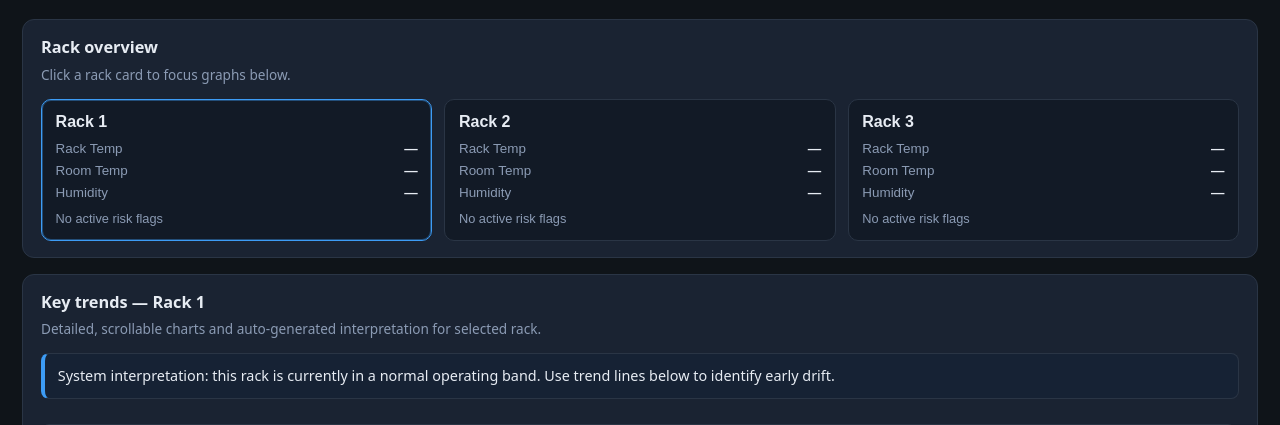
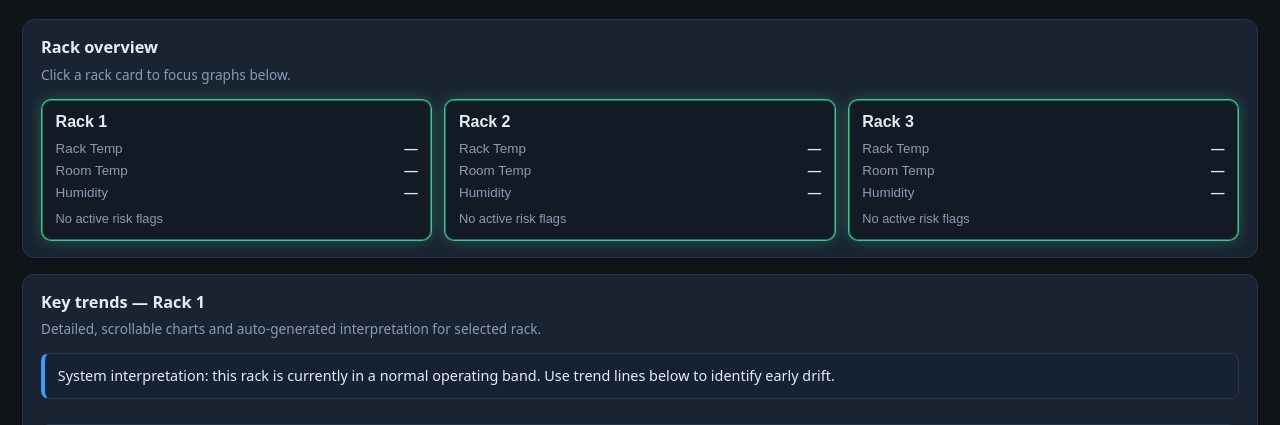
Before and after one commit to AbhishekMudaraddi/FogAndEdge, a Flask app: page / in a window 1280 px wide. Shown: the part 121-546 px from the top of the page. Run offline with Flask 3, Linux system fonts and the light colour scheme.

Commit message:
Frontend changes

```diff
--- a/cloud_app/static/css/style.css
+++ b/cloud_app/static/css/style.css
@@ -74,6 +74,11 @@ body {
 .rack-card.alert {
   border-color: rgba(232, 93, 93, 0.9);
   box-shadow: 0 0 18px rgba(232, 93, 93, 0.35), 0 0 0 1px rgba(232, 93, 93, 0.5) inset;
+}
+
+.rack-card.ok {
+  border-color: rgba(61, 220, 151, 0.9);
+  box-shadow: 0 0 14px rgba(61, 220, 151, 0.28), 0 0 0 1px rgba(61, 220, 151, 0.45) inset;
 }
 
 .rack-card h3 {
--- a/cloud_app/static/js/dashboard.js
+++ b/cloud_app/static/js/dashboard.js
@@ -105,6 +105,8 @@
       const highTemp = !!(tempRow && Number(tempRow.value) > RACK_TEMP_ALERT_C);
       if (highTemp) {
         card.classList.add("alert");
+      } else {
+        card.classList.add("ok");
       }
 
       card.append(title, stats, risk);
@@ -117,7 +119,7 @@
       message,
       ts: new Date().toLocaleTimeString(),
     });
-    activeAlerts = activeAlerts.slice(0, 8);
+    activeAlerts = activeAlerts.slice(0, 5);
   }
 
   function renderAlerts() {
```
